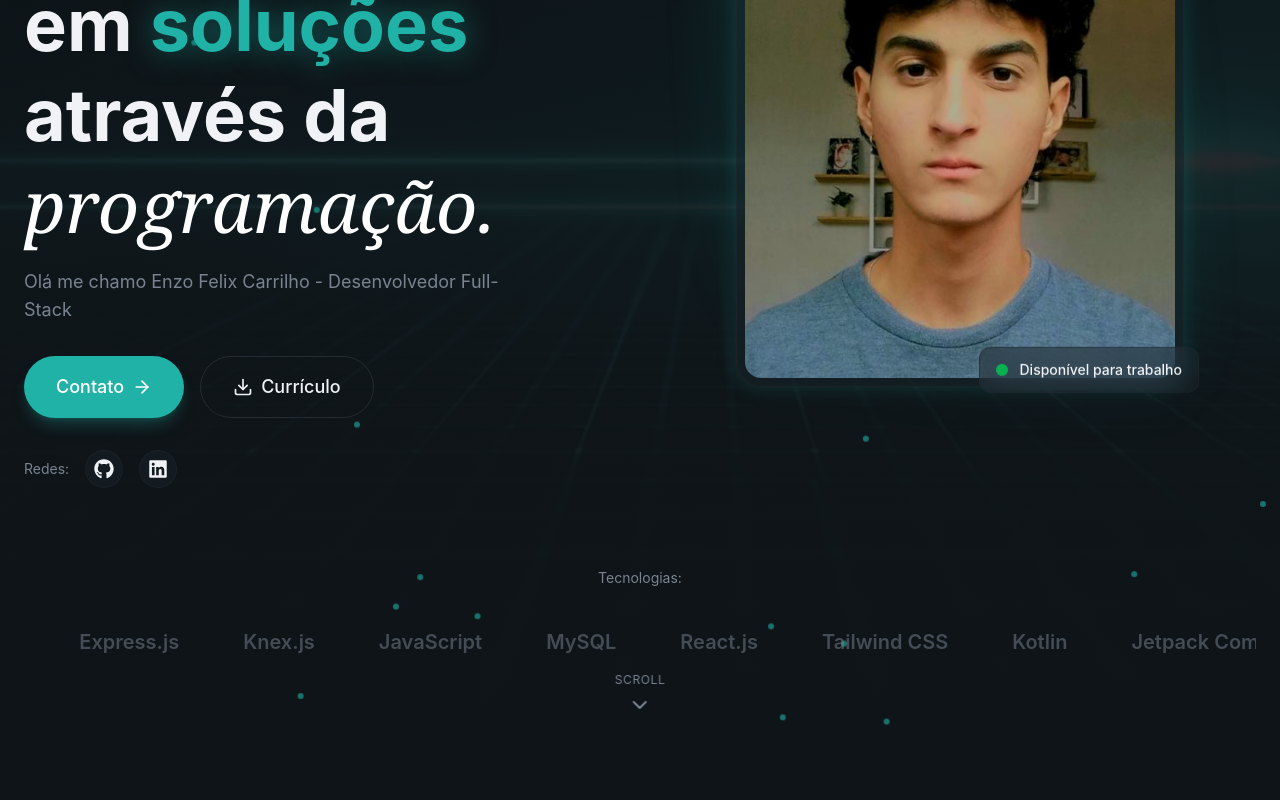
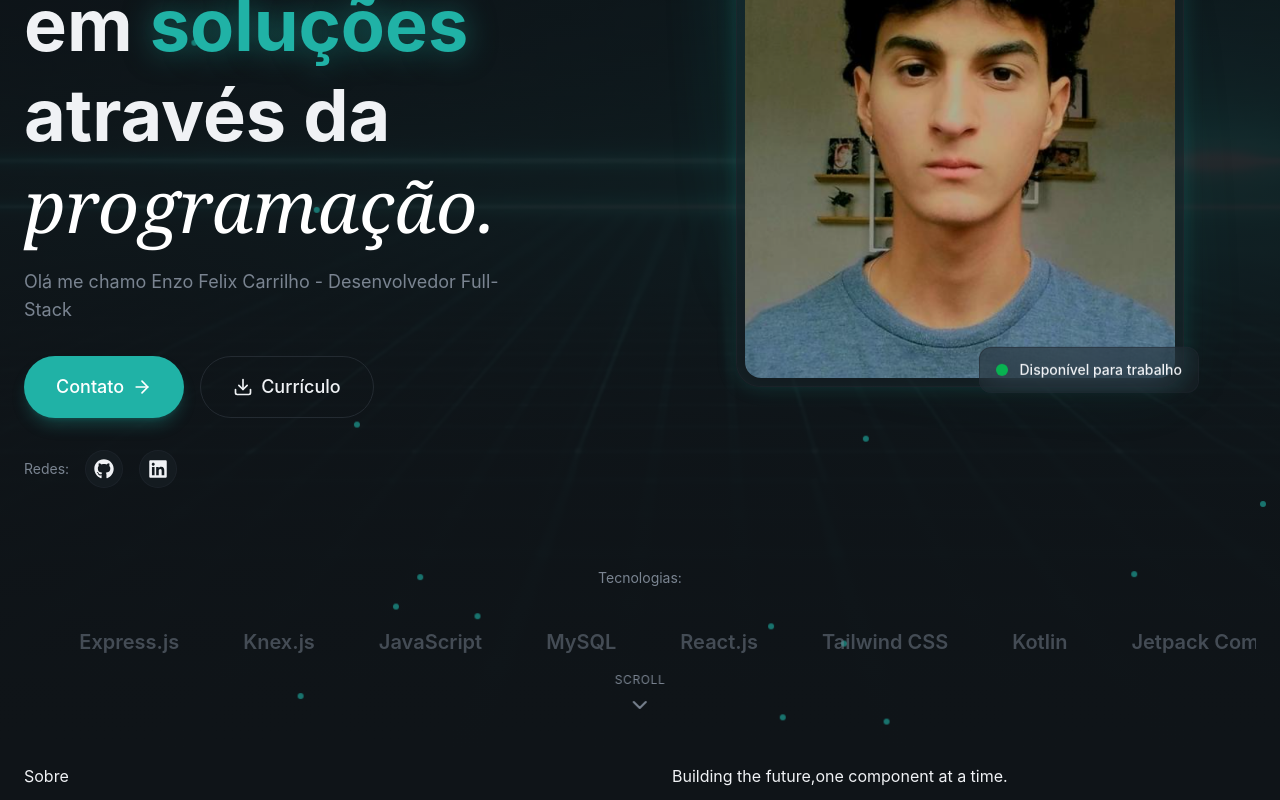
Before and after one commit to EnzoCarrilho/portifolio_react_tailwind, a React (Vite) app: page / in a window 1280 px wide. Shown: the part 398-1198 px from the top of the page. Before the commit the page ends 1150 px from the top, so only its background shows below. Built offline with nearby package versions, Linux system fonts and the light colour scheme.

Commit message:
feat: implementando sobre

```diff
--- a/src/layout/Navbar.jsx
+++ b/src/layout/Navbar.jsx
@@ -75,13 +75,16 @@ export const Navbar = () => {
                         <a
                             href={link.href}
                             key={index}
+                            onClick={() => setIsMobileMenuOpen(false)}
                             className="text-lg text-muted-foreground hover:text-foreground py-2"
                         >
                             {link.label}
                         </a>
                     ))}
 
-                    <Button>Contact Me</Button>
+                    <Button onClick={() => setIsMobileMenuOpen(false)}>
+                        Contact Me
+                    </Button>
                 </div>
            </div>
           )}
--- a/src/sections/About.jsx
+++ b/src/sections/About.jsx
@@ -1,3 +1,34 @@
+import { Code2, Rocket } from "lucide-react"
+
+const highlights = [
+    {
+        icon: Code2,
+        title: 'Clean Code',
+        description: 'Foco em um código limpo, legível e de fácil manutenção, seguindo boas práticas de desenvolvimento.'
+    },
+    {
+        icon: Rocket,
+        title: 'Clean Code',
+        description: 'Foco em um código limpo, legível e de fácil manutenção, seguindo boas práticas de desenvolvimento.'
+    },
+]
+
 export const About = () => {
-    return <section></section>
+    return(
+        <section id="about" className="py-3 relative overflow-hidden">
+            <div className="container mx-auto px-6 relative z-10">
+                <div className="grid lg:grid-cols-2 gap-16 items-center">
+                    {/* Left Column */}
+                    <div className="space-y-8">
+                        <span>Sobre</span>
+                    </div>
+
+                    <h2>
+                        Building the future,
+                        <span>one component at a time.</span>
+                    </h2>
+                </div>
+            </div>
+        </section>
+    )
 }
```
